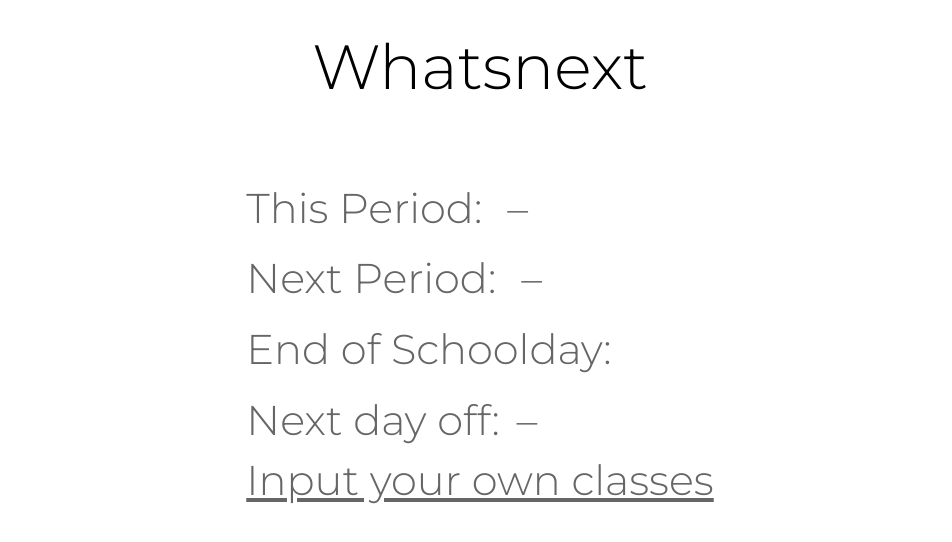
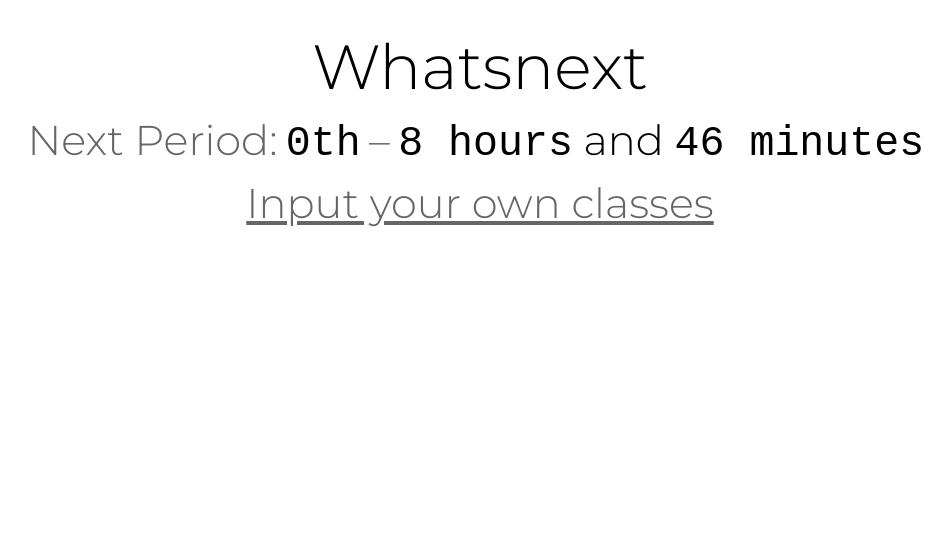
Before and after one commit to platipus25/school-schedule-whatsnext, a browser extension: page index.html in a window 1280 px wide. Shown: the whole page, without its empty margins (160-1112 px from the left). Drawn offline with Linux system fonts and the light colour scheme; no server answers; a web font is replaced by a local one.

Commit message:
Switch to MVHS

```diff
--- /dev/null
+++ b/MVHS2019-20.json
@@ -0,0 +1,80 @@
+{
+    "custom": [
+
+    ],
+    "mon":{
+        "start": {"hour":7, "minute": 15},
+        "end": {"hour": 15, "minute": 30},
+        "periods": [
+            {"name": "0", "start": {"hour": 7, "minute": 15}, "end": {"hour": 8, "minute": 5}},
+            {"name": "1", "start": {"hour": 8, "minute": 10}, "end": {"hour": 9, "minute": 0}},
+            {"name": "2", "start": {"hour": 9, "minute": 5}, "end": {"hour": 10, "minute": 0}},
+            {"name": "Brunch", "start": {"hour": 10, "minute": 0}, "end": {"hour": 10, "minute": 10}},
+            {"name": "3", "start": {"hour": 10, "minute": 15}, "end": {"hour": 11, "minute": 5}},
+            {"name": "4", "start": {"hour": 11, "minute": 10}, "end": {"hour": 12, "minute": 0}},
+            {"name": "Lunch", "start": {"hour": 12, "minute": 0}, "end": {"hour": 12, "minute": 45}},
+            {"name": "5", "start": {"hour": 12, "minute": 50}, "end": {"hour": 12, "minute": 45}},
+            {"name": "6", "start": {"hour": 13, "minute": 45}, "end": {"hour": 14, "minute": 35}},
+            {"name": "7", "start": {"hour": 14, "minute": 40} , "end": {"hour": 15, "minute": 30}}
+        ]
+    },
+    "tue": {
+        "start": {"hour": 7, "minute": 55},
+        "end": {"hour": 15, "minute": 30},
+        "periods": [
+            {"name": "0", "start": {"hour": 7, "minute": 20}, "end": {"hour": 8, "minute": 5}},
+            {"name": "1", "start": {"hour": 8, "minute": 10}, "end": {"hour": 8, "minute": 55}},
+            {"name": "2", "start": {"hour": 9, "minute": 0}, "end": {"hour": 9, "minute": 50}},
+            {"name": "Brunch", "start": {"hour": 9, "minute": 50}, "end": {"hour": 10, "minute": 0}},
+            {"name": "3", "start": {"hour": 10, "minute": 5}, "end": {"hour": 10, "minute": 50}},
+            {"name": "Tutorial", "start": {"hour": 10, "minute": 50}, "end": {"hour": 11, "minute":25}},
+            {"name": "4", "start": {"hour": 11, "minute": 30}, "end": {"hour": 12, "minute": 15}},
+            {"name": "Lunch", "start": {"hour": 12, "minute": 15}, "end": {"hour": 13, "minute": 0}},
+            {"name": "5", "start": {"hour": 13, "minute": 5}, "end": {"hour": 13, "minute": 50}},
+            {"name": "6", "start": {"hour": 13, "minute": 55}, "end": {"hour": 14, "minute": 40}},
+            {"name": "7", "start": {"hour": 14, "minute": 45} , "end": {"hour": 15, "minute": 30}}
+        ]
+    },
+    "wed": {
+        "start": {"hour": 7, "minute": 15},
+        "end": {"hour": 14, "minute": 35},
+        "periods": [
+            {"name": "0", "start": {"hour": 7, "minute": 15}, "end": {"hour": 8, "minute": 45}},
+            {"name": "2", "start": {"hour": 8, "minute": 50}, "end": {"hour": 10, "minute": 25}},
+            {"name": "Brunch", "start": {"hour": 10, "minute": 25}, "end": {"hour": 10, "minute": 40}},
+            {"name": "4", "start": {"hour": 11, "minute": 45}, "end": {"hour": 12, "minute": 45}},
+            {"name": "Lunch", "start": {"hour": 12, "minute": 15}, "end": {"hour": 13, "minute": 0}},
+            {"name": "6", "start": {"hour": 13, "minute": 5}, "end": {"hour": 14, "minute": 35}},
+            {"name": "Department Meeting", "start": {"hour": 14, "minute": 25}, "end": {"hour": 15, "minute": 30}}
+        ]
+    },
+    "thu": {
+        "start": {"hour": 8, "minute": 10},
+        "end": {"hour": 3, "minute": 30},
+        "periods": [
+            {"name": "Staff Meeting", "start": {"hour": 7, "minute": 30}, "end": {"hour": 8, "minute": 5}},
+            {"name": "1", "start": {"hour": 8, "minute": 10}, "end": {"hour": 9, "minute": 45}},
+            {"name": "Brunch", "start": {"hour": 9, "minute": 45}, "end": {"hour": 10, "minute": 0}},
+            {"name": "3", "start": {"hour": 10, "minute": 5}, "end": {"hour": 11, "minute": 35}},
+            {"name": "Lunch", "start": {"hour": 11, "minute": 35}, "end": {"hour": 12, "minute": 20}},
+            {"name": "5", "start": {"hour": 12, "minute": 25}, "end": {"hour": 13, "minute": 55}},
+            {"name": "7", "start": {"hour": 14, "minute": 20} , "end": {"hour": 15, "minute": 30}}
+        ]
+    },
+    "fri": {
+        "start": {"hour": 7, "minute": 15},
+        "end": {"hour": 15, "minute": 30},
+        "periods": [
+            {"name": "0", "start": {"hour": 7, "minute": 15}, "end": {"hour": 8, "minute": 5}},
+            {"name": "1", "start": {"hour": 8, "minute": 10}, "end": {"hour": 9, "minute": 0}},
+            {"name": "2", "start": {"hour": 9, "minute": 5}, "end": {"hour": 10, "minute": 0}},
+            {"name": "Brunch", "start": {"hour": 10, "minute": 0}, "end": {"hour": 10, "minute": 10}},
+            {"name": "3", "start": {"hour": 10, "minute": 15}, "end": {"hour": 11, "minute": 5}},
+            {"name": "4", "start": {"hour": 11, "minute": 10}, "end": {"hour": 12, "minute": 0}},
+            {"name": "Lunch", "start": {"hour": 12, "minute": 0}, "end": {"hour": 12, "minute": 45}},
+            {"name": "5", "start": {"hour": 12, "minute": 50}, "end": {"hour": 12, "minute": 45}},
+            {"name": "6", "start": {"hour": 13, "minute": 45}, "end": {"hour": 14, "minute": 35}},
+            {"name": "7", "start": {"hour": 14, "minute": 40} , "end": {"hour": 15, "minute": 30}}
+        ]
+    }
+}
--- a/js/index.js
+++ b/js/index.js
@@ -2,18 +2,19 @@
 var { HOURS, MINUTES, SECONDS, DAYS, WEEKS, MONTHS } = whatsnext.countdown;
 
 (async () => {
-    let schedule_base = await $.getJSON("https://raw.githubusercontent.com/platipus25/whatsnext/master/examples/config_files/schedule2018-19.json"); // /schedule2018-19.json
+    let schedule_base = await $.getJSON("MVHS2019-20.json"); // /schedule2018-19.json
     window.schedule_base = {...schedule_base}
 
     schedule_base = applyPersonalizedClasses(schedule_base)
 
+    /*
     //let nextSchool = new whatsnext.WhatsnextStatic(schedule_base, new Date()).enumerateNextClass().start.toDate()
     nextSchool = new Date(2018, 8, 5, 8, 30)
 
     console.log(nextSchool)
-    window.inst = new whatsnext.WhatsnextSim(schedule_base, 0, nextSchool);//new Date(2019, 2, 8, 9, 30));
+    window.inst = new whatsnext.WhatsnextSim(schedule_base, 0, nextSchool);//new Date(2019, 2, 8, 9, 30));*/
 
-    //window.inst = new whatsnext.Whatsnext(schedule_base);
+    window.inst = new whatsnext.Whatsnext(schedule_base);
     console.log(inst)
     updateFrame()
 
@@ -192,8 +193,3 @@
 }
 
 $("#openOptions").on("click", openOptions)
-
-var sim = (date = new Date(), multiplier = 0) => {
-    window.inst = new whatsnext.WhatsnextSim(schedule_base, multiplier, date)
-    updateFrame()
-}
--- a/js/options.js
+++ b/js/options.js
@@ -1,4 +1,5 @@
 window.periods = {
+    "0": {},
     "1": {},
     "2": {},
     "3": {},
@@ -6,7 +7,6 @@
     "5": {},
     "6": {},
     "7": {},
-    "8": {},
 }
 
 
```
Also changed, not shown: options.html (+1 -1 lines).
